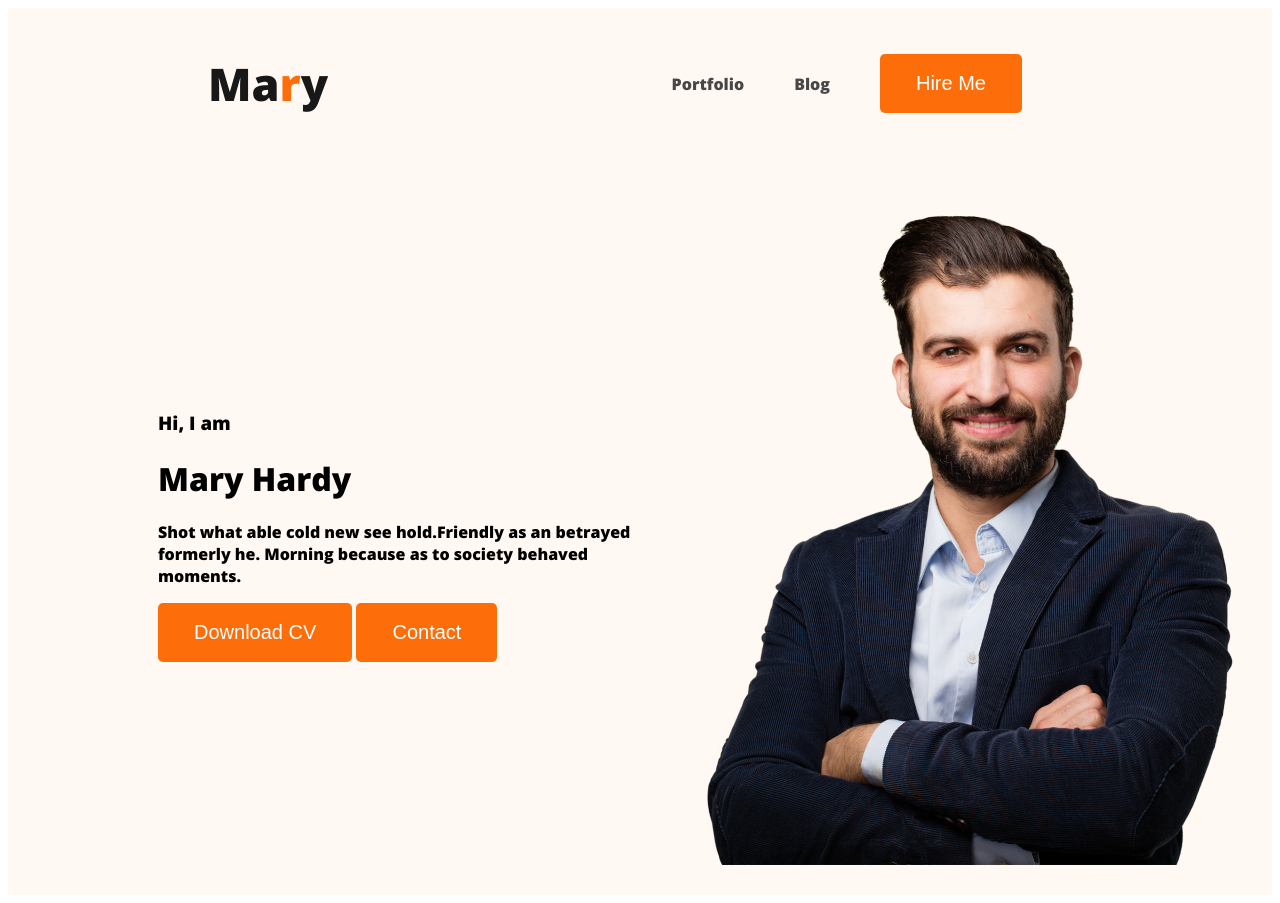
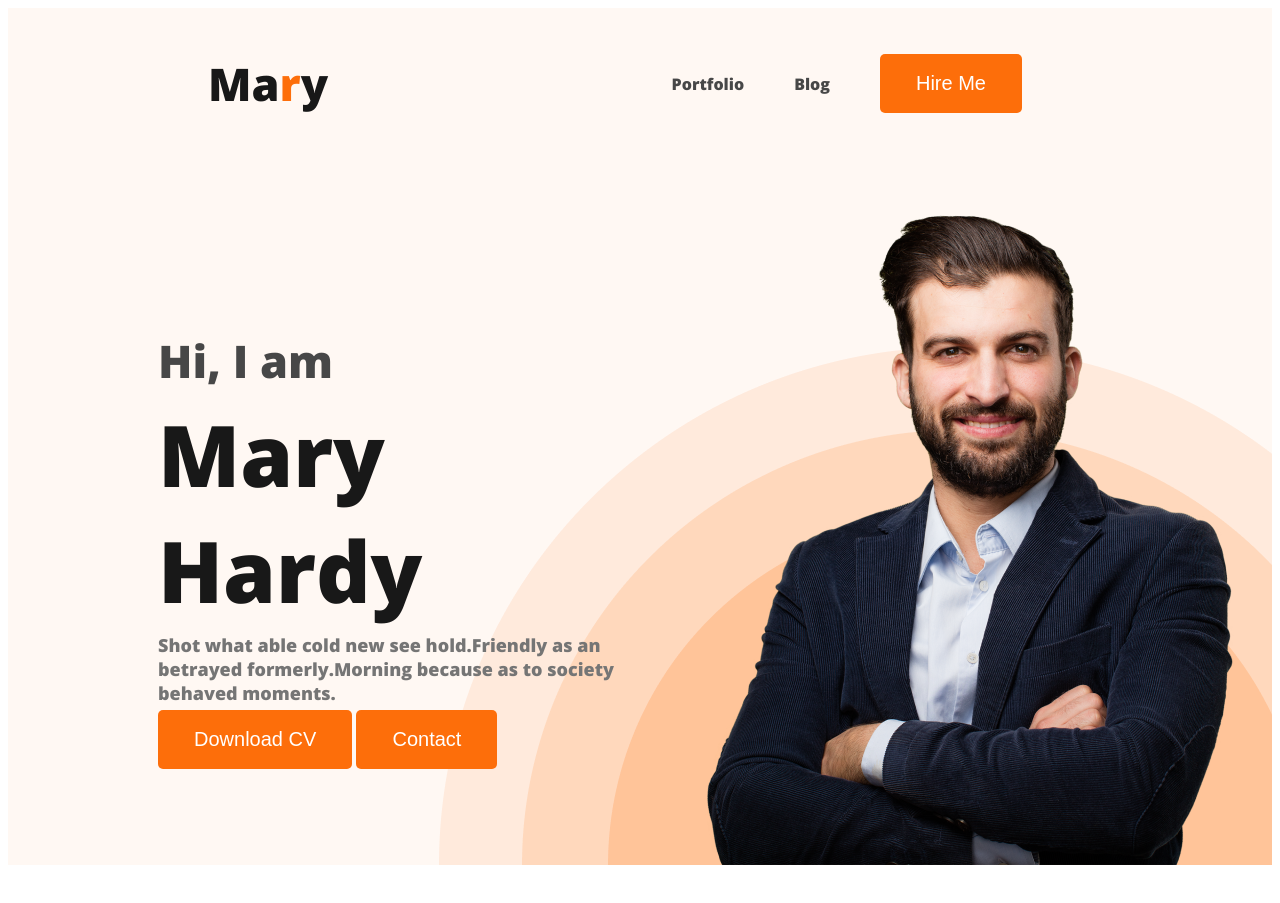
Before and after one commit to saisob/developer-portfolio, a plain HTML site: page index.html in a window 1280 px wide. After the commit the page ends 873 px from the top, so only its background shows below. Drawn offline with nearby package versions, Linux system fonts and the light colour scheme.

Commit message:
banner content added

```diff
--- a/index.html
+++ b/index.html
@@ -21,9 +21,9 @@
         </nav>
         <div class="banner">
             <div class="banner-content">
-                <h3>Hi, I  am</h3>
-                <h1>Mary Hardy</h1>
-                <p>Shot what able cold new see hold.Friendly as an betrayed formerly he. Morning because as to society behaved moments.</p>
+                <h3 class="hi-iam">Hi, I  am</h3>
+                <h1 class="name">Mary Hardy</h1>
+                <p class="pragraph">Shot what able cold new see hold.Friendly as an betrayed formerly.Morning because as to society behaved moments.</p>
                 <button class="btn">Download CV</button>
                 <button class="btn">Contact</button>
             </div>
--- a/style.css
+++ b/style.css
@@ -48,16 +48,48 @@ nav a {
 /* header related style */
 header {
     background-color: #FFF8F3;
+    background-image: url(images/header_bg.png);
+    background-repeat: no-repeat;
+    background-position: right bottom;
 }
 
 .banner {
-    padding: 30px 30px 30px 150px;
+    padding: 30px 30px 0px 150px;
     display: flex;
     align-items: center;
+    justify-content: space-between;
 }
-
+.banner-content{
+    max-width: 500px;
+}
 .banner .profail-pic {
     width: 584px;
     height: 676px;
 
 }
+
+.hi-iam {
+    color: var(--Dark-02, #474747);
+    font-size: 45px;
+    font-weight: 600;
+    margin-bottom: 0px;
+}
+
+.name {
+    color: var(--Dark-01, #181818);
+    font-size: 85px;
+    font-weight: 700;
+    margin-top: 5px;
+    margin-bottom: 0px;
+
+}
+
+.pragraph {
+    margin-top: 5px;
+    margin-bottom: 5px;
+    color: var(--Dark-03, #757575);
+    font-size: 18px;
+    font-weight: 400;
+
+
+}
```
